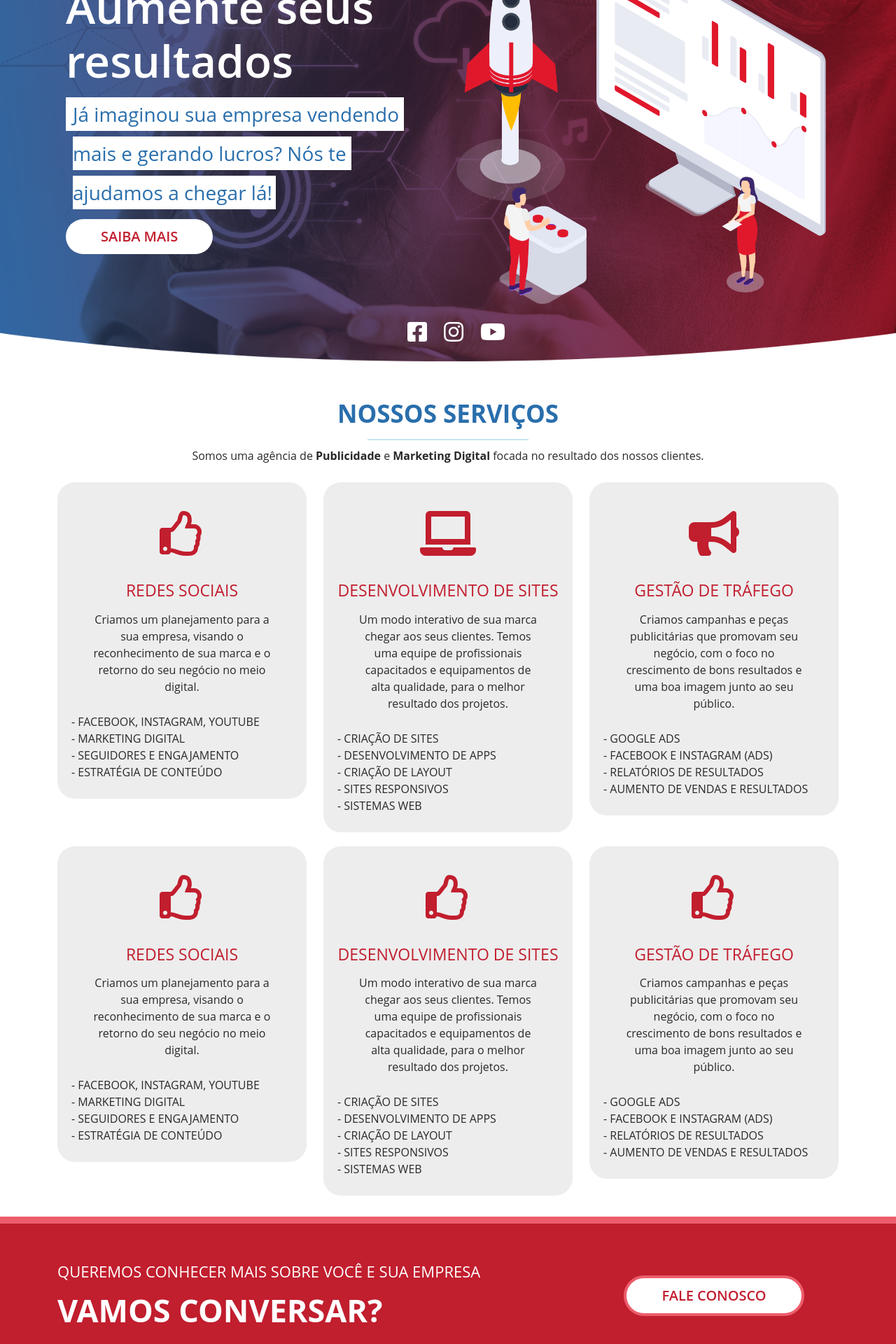
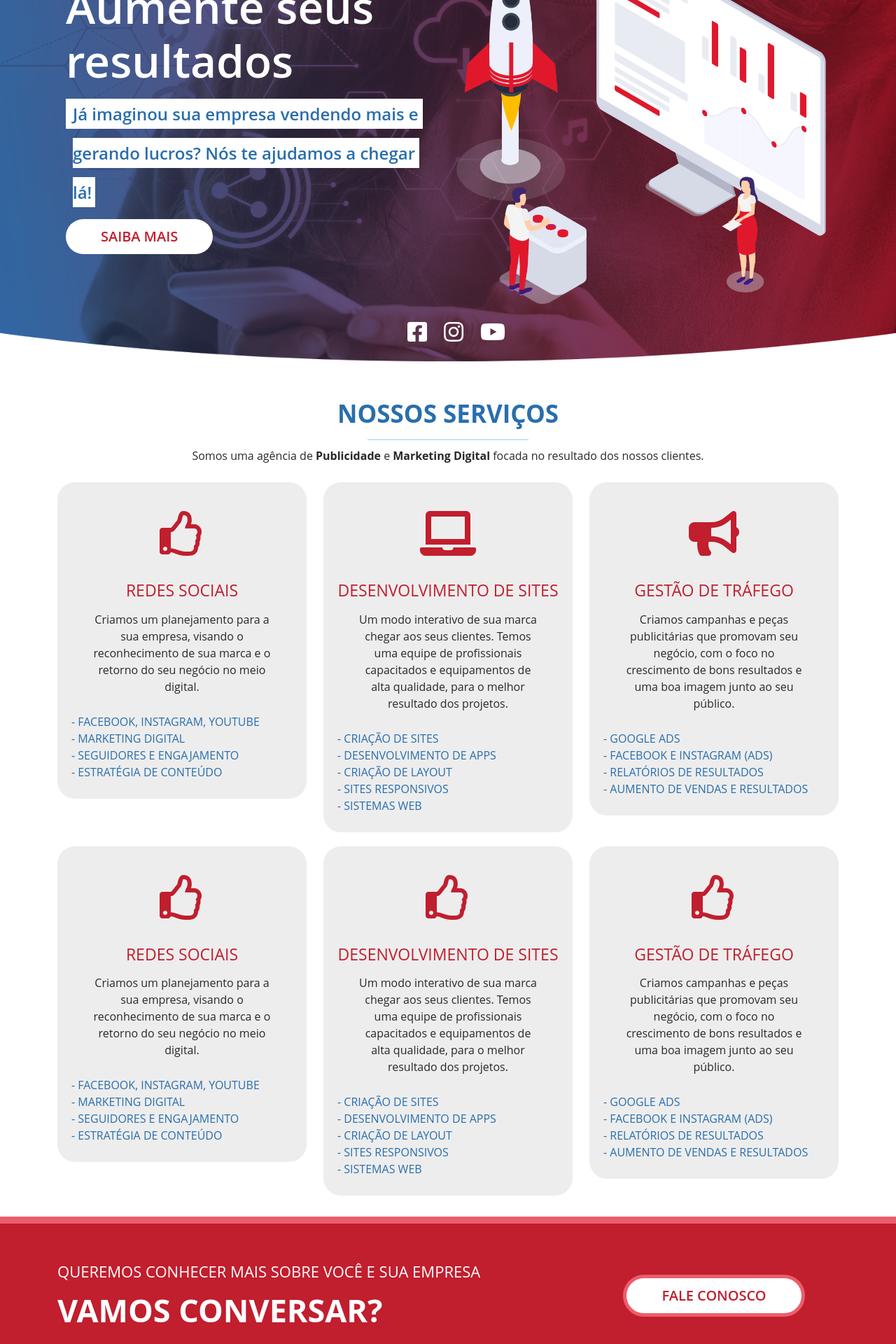
Before and after one commit to agenciakls/agenciakls, a Next.js app: page / in a window 1280 px wide. Shown: the part 200-2120 px from the top of the page at 70% size. Built offline with nearby package versions, Linux system fonts and the light colour scheme.

Commit message:
Projeto estável

```diff
--- a/pages/index.js
+++ b/pages/index.js
@@ -18,9 +18,6 @@ export default function Home() {
             <HomeServices />
             <HomeCall />
             <HomeTips />
-            <HomeCommunication />
-            <HomeCertification />
-            <PreFooter />
             <Footer />
         </div>
     )
--- a/styles/scss/classes.scss
+++ b/styles/scss/classes.scss
@@ -78,7 +78,7 @@ input[type=button], input[type=submit], input[type=reset], button, .btn-default
             background-color: $corGrayPrincipal;
         }
         &.border {
-            border: solid 4px $corSecundariaSuave !important;
+            border: solid 5px $corSecundariaSuave !important;
         }
     }
 }
--- a/styles/scss/index-banner.scss
+++ b/styles/scss/index-banner.scss
@@ -91,12 +91,12 @@
 							display:inline;
 							white-space:pre-wrap;
 							line-height: 3.5rem;
-							font-size: 1.75rem;
+							font-size: 1.5rem;
 							padding: 5px;
 							padding-left: 0px;
 							box-shadow: -10px 0 0 $corBranco; /* box shadow is emulating padding liek a charme */
 							margin: 15px 0px 15px;
-							font-weight: normal;
+							font-weight: 600;
 							transform: translate(20);
 						}
 					}
--- a/styles/scss/index-services.scss
+++ b/styles/scss/index-services.scss
@@ -52,7 +52,7 @@
 			    text-align: center;
 			}
 			ul {
-				color: $corText;
+				color: $corPrincipal;
 				text-transform: uppercase;
 			}
 			.link-service {
```
